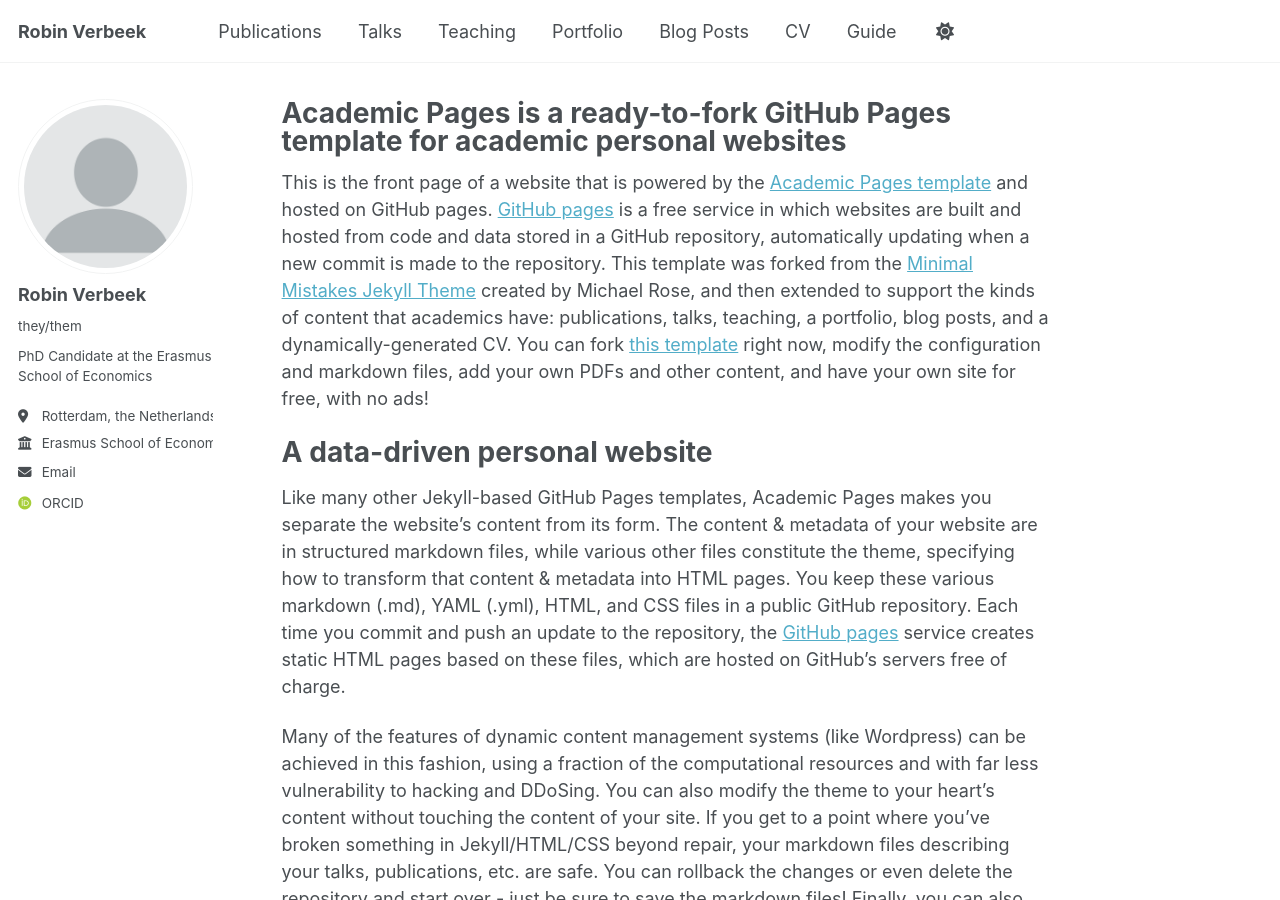
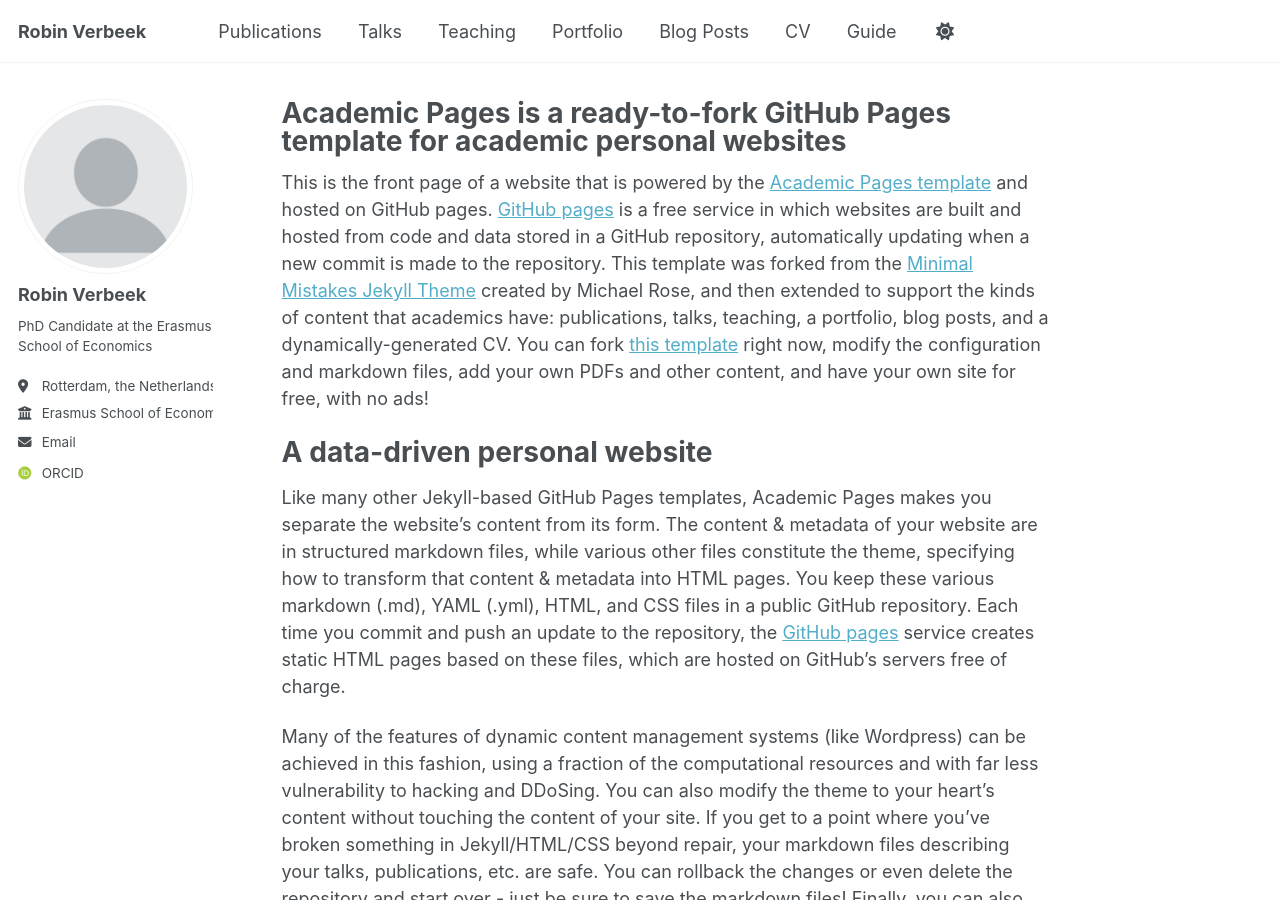
Before and after one commit to RobinV1/robinv1.github.io, a Jekyll site: the page built from _pages/about.md, in a window 1280 px wide and 900 px high. Built offline with Jekyll 4.4.1, drawn with Linux system fonts in a browser that asks for light colours; some web fonts are replaced.

Commit message:
Update _config.yml

```diff
--- a/_config.yml
+++ b/_config.yml
@@ -24,7 +24,7 @@ author:
   # Biographic information
   avatar           : "profile.png"
   name             : "Robin Verbeek"
-  pronouns         : "they/them"
+  pronouns         :
   bio              : "PhD Candidate at the Erasmus School of Economics"
   location         : "Rotterdam, the Netherlands"
   employer         : "Erasmus School of Economics"
```
